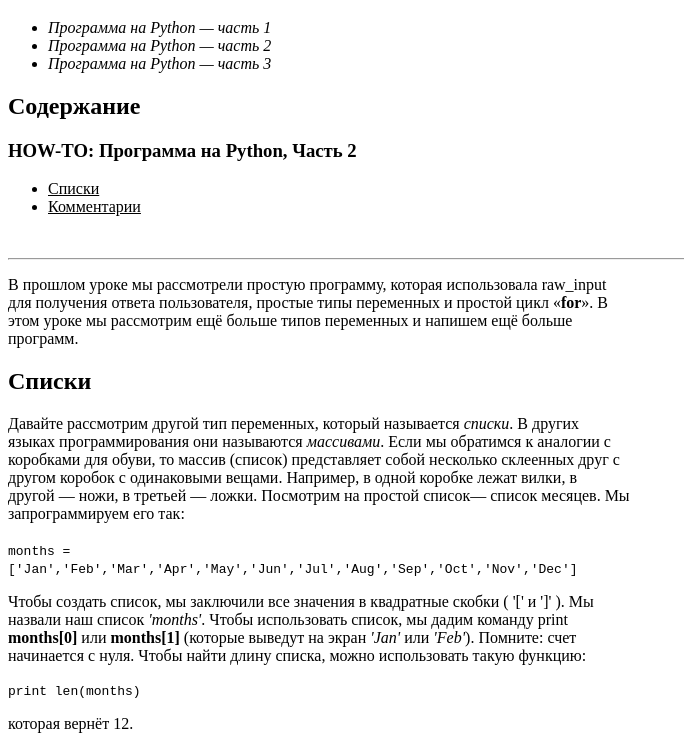
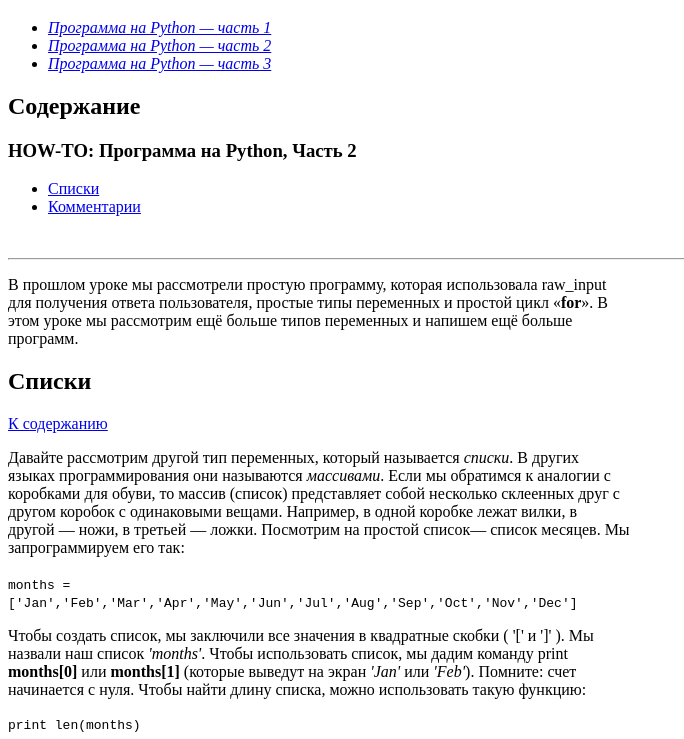
Before and after one commit to Dina-debug/PVT.DinaButko, a plain HTML site: page Part2.html in a window 1280 px wide. Shown: the part 61-800 px from the top of the page, without its empty margins (0-684 px from the left). Drawn offline with Linux system fonts and the light colour scheme.

Commit message:
Change part 2

```diff
--- a/Part2.html
+++ b/Part2.html
@@ -7,15 +7,16 @@
 <body>
 <h1>HOW-TO: Программа на Python, Часть 2</h1>
 <ul>
-<li><i>Программа на Python — часть 1</i></li>
-<li><i>Программа на Python — часть 2</i></li>
-<li><i>Программа на Python — часть 3</i></li>
+<li><i> <a href= "file:///D:/PVT.Web/HTML/Part1.html">Программа на Python — часть 1</a></i></li>
+<li><i><a href= "file:///D:/PVT.Web/HTML/Part2.html">Программа на Python — часть 2</a></i></li>
+<li><i> <a href= "file:///D:/PVT.Web/HTML/Part3.html">Программа на Python — часть 3</a></i></li>
 </ul>
-<h2>Содержание</h2>
+</ul>
+<h2> <a name="main">Содержание </a></h2>
 <h3>HOW-TO: Программа на Python, Часть 2</h3>
 <ul>
-<li><u>Списки</u></li>
-<li><u>Комментарии</u></li>
+<li><A href="#chapter1">Списки</a></li>
+<li><A href="#chapter2">Комментарии</a></li>
 </ul>
 <br>
 <hr>
@@ -25,7 +26,8 @@
 этом уроке мы рассмотрим ещё больше типов переменных и напишем ещё больше<br>
 программ.
 
-<h2>Списки</h2>
+<h2 id ="chapter1">Списки</h2>
+<A href="#main"> К содержанию </A>
 <p align="left">Давайте рассмотрим другой тип переменных, который называется <i>списки</i>. В других<br>
 языках программирования они называются <i>массивами</i>. Если мы обратимся к аналогии с<br>
 коробками для обуви, то массив (список) представляет собой несколько склеенных друг с<br>
@@ -56,7 +58,8 @@ categories = ['Main dish','Meat','Fish','Soup','Cookies']
 очень просто. Я уверен, вы сможете придумать много других примеров использования<br>
 списков.</p>
 
-<h2>Комментарии</h2>
+<h2 id ="chapter2">Комментарии</h2>
+<A href="#main"> К содержанию </A>
 
 <p align="left">Далее, мы должны обсудить комментарии. Комментарии важны по нескольким причинам.<br>
 Они не только говорят вам или другим людям, что вы пытаетесь делать, но и напомнят<br>
```
